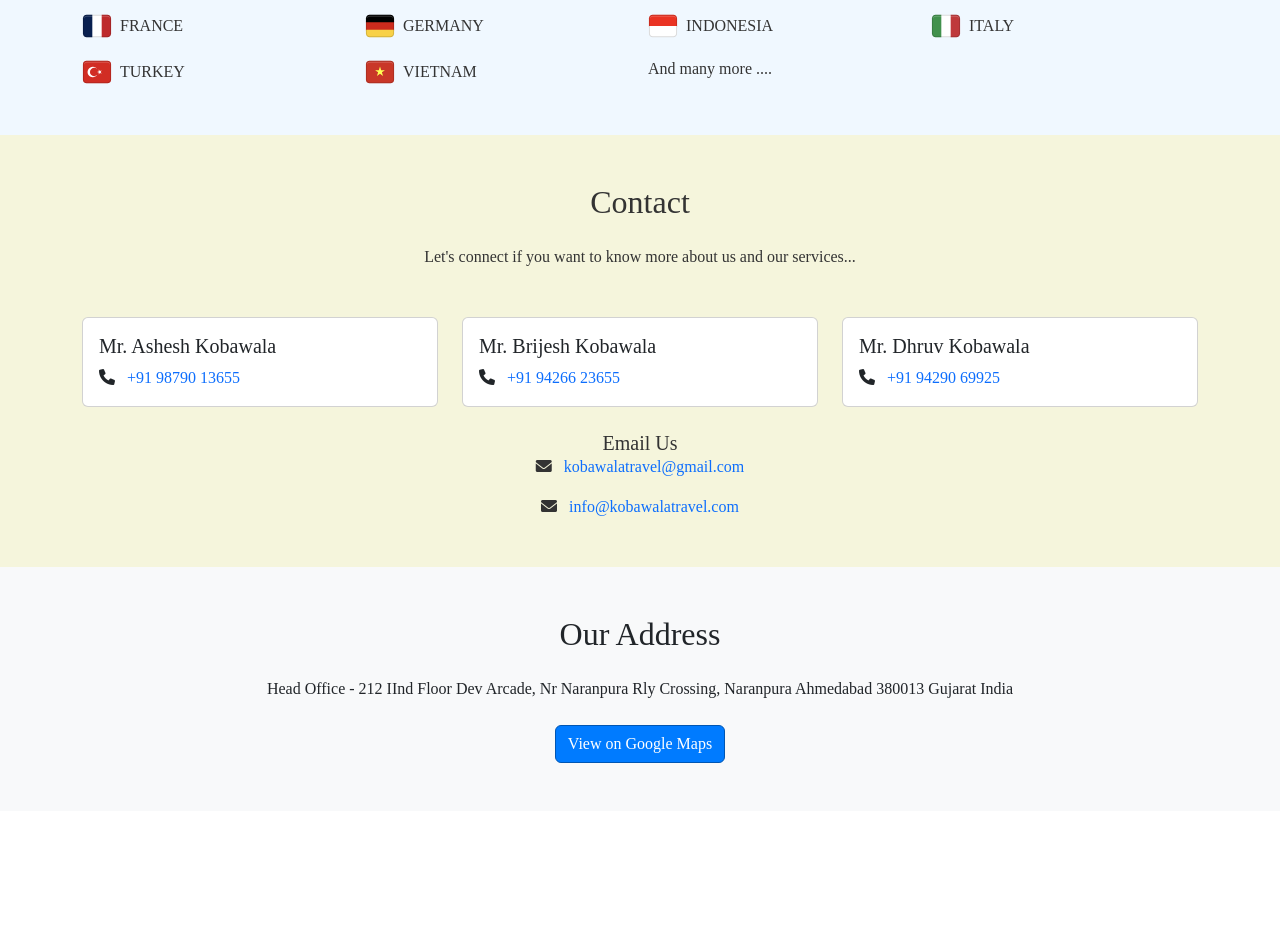
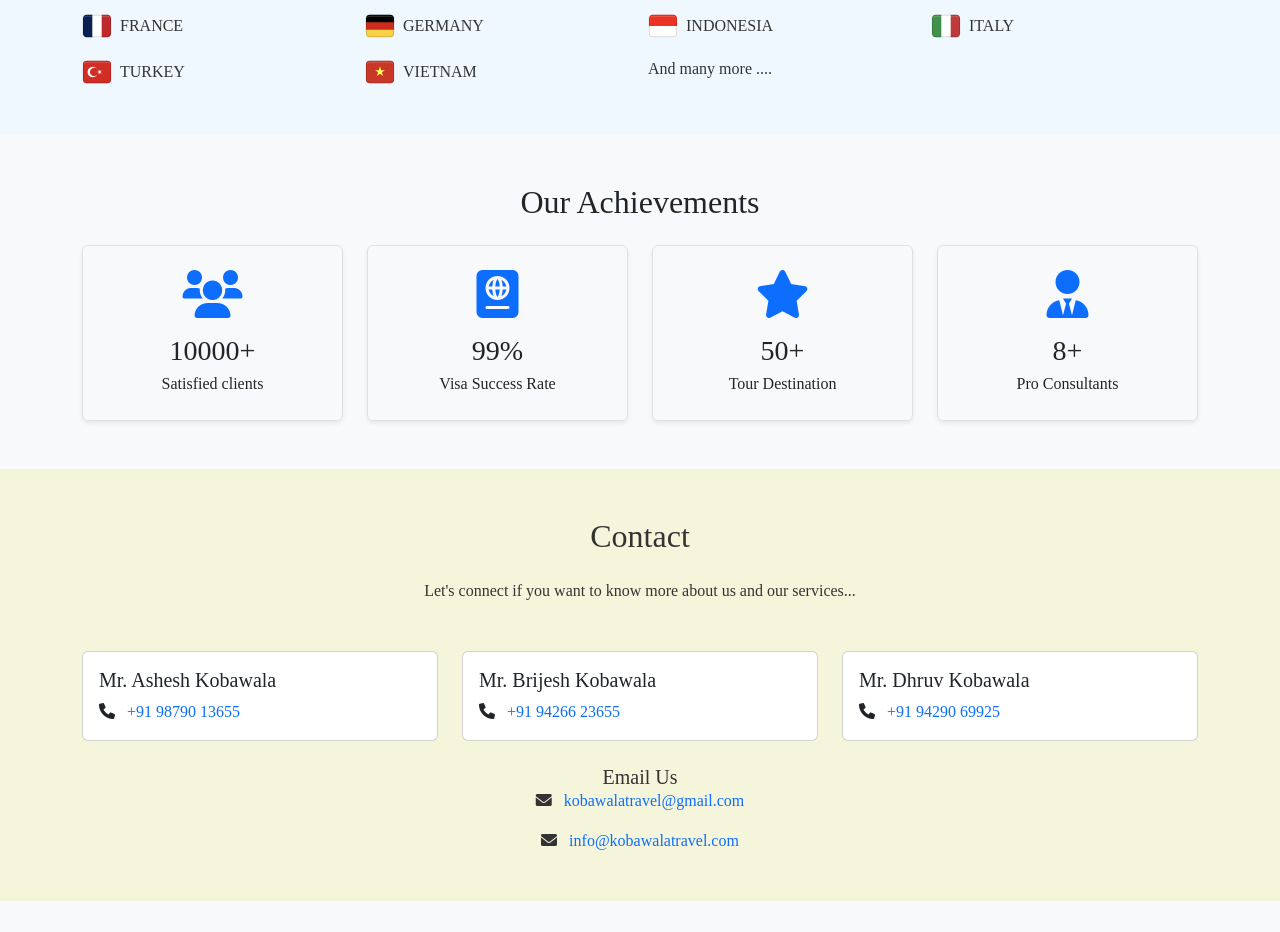
Before and after one commit to rbshah29/kth, a plain HTML site: page index.html in a window 1280 px wide. Shown: the part 2660-3592 px from the top of the page. Before the commit the page ends 3471 px from the top, so only its background shows below. Drawn offline with nearby package versions, Linux system fonts and the light colour scheme; a web font is replaced by a local one.

Commit message:
visa section

```diff
--- a/index.html
+++ b/index.html
@@ -295,6 +295,47 @@
     </div>
 </section>
 
+<section class="py-5 bg-light">
+  <div class="container">
+    <h2 class="text-center mb-4">Our Achievements</h2>
+    <div class="row text-center">
+      <!-- Card 1 -->
+      <div class="col-md-3">
+        <div class="border p-4 rounded shadow-sm">
+          <i class="fas fa-users fa-3x text-primary mb-3"></i>
+          <h3 class="mb-1">10000+</h3>
+          <p class="mb-0">Satisfied clients</p>
+        </div>
+      </div>
+      <!-- Card 2 -->
+      <div class="col-md-3">
+        <div class="border p-4 rounded shadow-sm">
+          <i class="fas fa-passport fa-3x text-primary mb-3"></i>
+          <h3 class="mb-1">99%</h3>
+          <p class="mb-0">Visa Success Rate</p>
+        </div>
+      </div>
+      <!-- Card 3 -->
+      <div class="col-md-3">
+        <div class="border p-4 rounded shadow-sm">
+          <i class="fas fa-star fa-3x text-primary mb-3"></i>
+          <h3 class="mb-1">50+</h3>
+          <p class="mb-0">Tour Destination</p>
+        </div>
+      </div>
+      <!-- Card 4 -->
+      <div class="col-md-3">
+        <div class="border p-4 rounded shadow-sm">
+          <i class="fas fa-user-tie fa-3x text-primary mb-3"></i>
+          <h3 class="mb-1">8+</h3>
+          <p class="mb-0">Pro Consultants</p>
+        </div>
+      </div>
+    </div>
+  </div>
+</section>
+
+
 <!-- Contact Section -->
 <footer class="py-5 bg-contact" id="contact">
     <div class="container">
```
